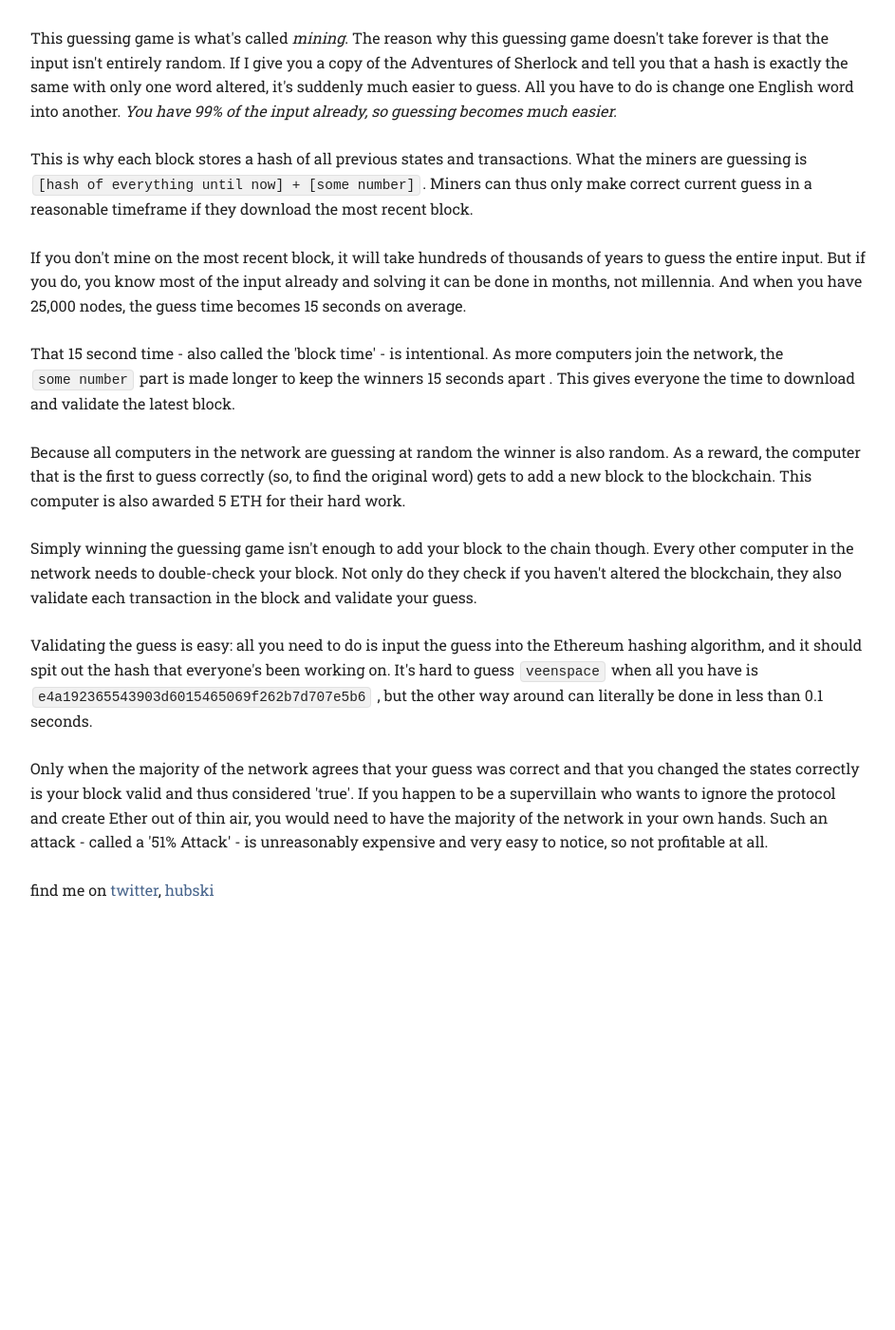
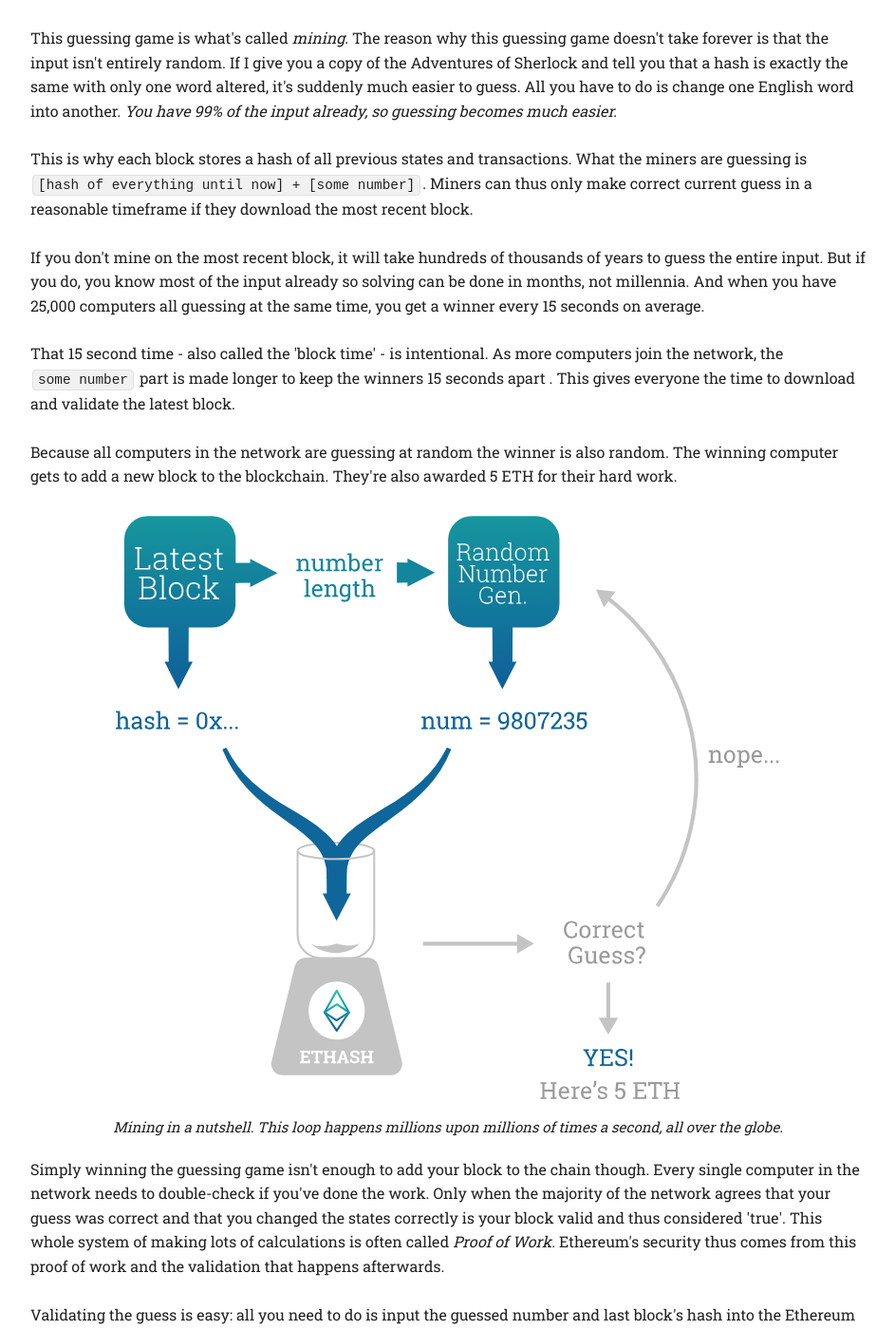
Before and after one commit to vdveen/vdveen.github.io, a Jekyll site: the page ethereum.html, which Jekyll copies as it is, in a window 1280 px wide and 1400 px high, scrolled down 7108 px. Shown: the whole window at 95% size, without its empty margins (168-1111 px from the left). Built offline with Jekyll 4.4.1, drawn with Linux system fonts in a browser that asks for light colours; some web fonts are replaced; before the commit the page ends 8082 px from its top, so only the background shows below that; some of the changed text lies outside the part shown.

Commit message:
Pretty much done.

```diff
--- a/ethereum.html
+++ b/ethereum.html
@@ -204,7 +204,7 @@
     </div>
     <div class="row" style="text-align:center">
       <img src="assets/ethcat.svg" style="max-width: 80%"></img>
-      <h6><em>Schrödinger&#39;s Block is when your cat is and isn&#39;t worthless simultaneously.</em></h6>
+      <h6><em>Schrödinger&#39;s Block is when your cat is and isn&#39;t worthless at the same time.</em></h6>
     </div>
 
     <div class="row">
@@ -293,38 +293,46 @@
           a reasonable timeframe if they download the most recent block.</p>
 
         <p>If you don&#39;t mine on the most recent block, it will take hundreds of thousands of years to guess the entire input.
-          But if you do, you know most of the input already and solving it can be done in months, not millennia. And when
-          you have 25,000 nodes, the guess time becomes 15 seconds on average. </p>
+          But if you do, you know most of the input already so solving can be done in months, not millennia. And when you
+          have 25,000 computers all guessing at the same time, you get a winner every 15 seconds on average. </p>
 
-        <p>That 15 second time - also called the 'block time' - is intentional. As more computers join the network, the <code>some number</code>
-          part is made longer to keep the winners 15 seconds apart . This gives everyone the time to download and validate
+        <p>That 15 second time - also called the 'block time' - is intentional. As more computers join the network, the <code>some number</code>          part is made longer to keep the winners 15 seconds apart . This gives everyone the time to download and validate
           the latest block. </p>
 
-        <p>Because all computers in the network are guessing at random the winner is also random. As a reward, the computer
-          that is the first to guess correctly (so, to find the original word) gets to add a new block to the blockchain.
-          This computer is also awarded 5 ETH for their hard work. </p>
+        <p>Because all computers in the network are guessing at random the winner is also random. The winning computer gets
+          to add a new block to the blockchain. They're also awarded 5 ETH for their hard work. </p>
 
-        <p>Simply winning the guessing game isn&#39;t enough to add your block to the chain though. Every other computer in
-          the network needs to double-check your block. Not only do they check if you haven&#39;t altered the blockchain,
-          they also validate each transaction in the block and validate your guess. </p>
+        <div style="text-align:center">
+          <img src="assets/ethflowchart.svg" style="max-width:80%"></img>
+          <h6><em>Mining in a nutshell. This loop happens millions upon millions of times a second, all over the globe.</em></h6>
+        </div>
 
-        <p>Validating the guess is easy: all you need to do is input the guess into the Ethereum hashing algorithm, and it should
-          spit out the hash that everyone&#39;s been working on. It&#39;s hard to guess <code>veenspace</code> when all you
-          have is <code>e4a192365543903d6015465069f262b7d707e5b6</code> , but the other way around can literally be done
-          in less than 0.1 seconds. </p>
+        <p>Simply winning the guessing game isn&#39;t enough to add your block to the chain though. Every single computer in
+          the network needs to double-check if you've done the work. Only when the majority of the network agrees that your
+          guess was correct and that you changed the states correctly is your block valid and thus considered &#39;true&#39;.
+          This whole system of making lots of calculations is often called <em>Proof of Work</em>. Ethereum's security thus
+          comes from this proof of work and the validation that happens afterwards.
+        </p>
 
-        <p>Only when the majority of the network agrees that your guess was correct and that you changed the states correctly
-          is your block valid and thus considered &#39;true&#39;. If you happen to be a supervillain who wants to ignore
-          the protocol and create Ether out of thin air, you would need to have the majority of the network in your own hands.
-          Such an attack - called a &#39;51% Attack&#39; - is unreasonably expensive and very easy to notice, so not profitable
-          at all. </p>
+        <p>Validating the guess is easy: all you need to do is input the guessed number and last block's hash into the Ethereum
+          hashing algorithm, and it should spit out the hash that everyone&#39;s been working on. It&#39;s hard to guess
+          <code>veenspace</code> when all you have is <code>e4a192365543903d6015465069f262b7d707e5b6</code> , but the other
+          way around can literally be done in less than 0.1 seconds. </p>
 
+        <p>Finally, if you happen to be a supervillain who wants to ignore the protocol and create Ether out of thin air, the
+          only real way of doing that is to have the majority of the network in your own hands. Such an attack - called a
+          &#39;51% Attack&#39; - is unreasonably expensive and very easy to notice, so not profitable at all.</p>
+
+        <hr></hr>
+
+        <p>I hope you liked my explanation! What should I explain next? Metropolis? ZK Snarks? <a href="https://twitter.com/veenspace">Tweet your suggestions!</a><br>
+          <b>If you learned something from my explanation, consider a tip at </b> <code>0x1fe2C0B66007F6C1BaDF18b0Feea4c2Dc1d68353</code>. </p>
       </div>
 
 
 
-      <hr></hr>
       <footer>
+          <hr></hr>
         <p>find me on <a href="https://twitter.com/veenspace">twitter</a>, <a href="http://hubski.com/user/veen">hubski</a></p>
 
       </footer>
```
Also changed, not shown: assets/ethflowchart.svg (added).
